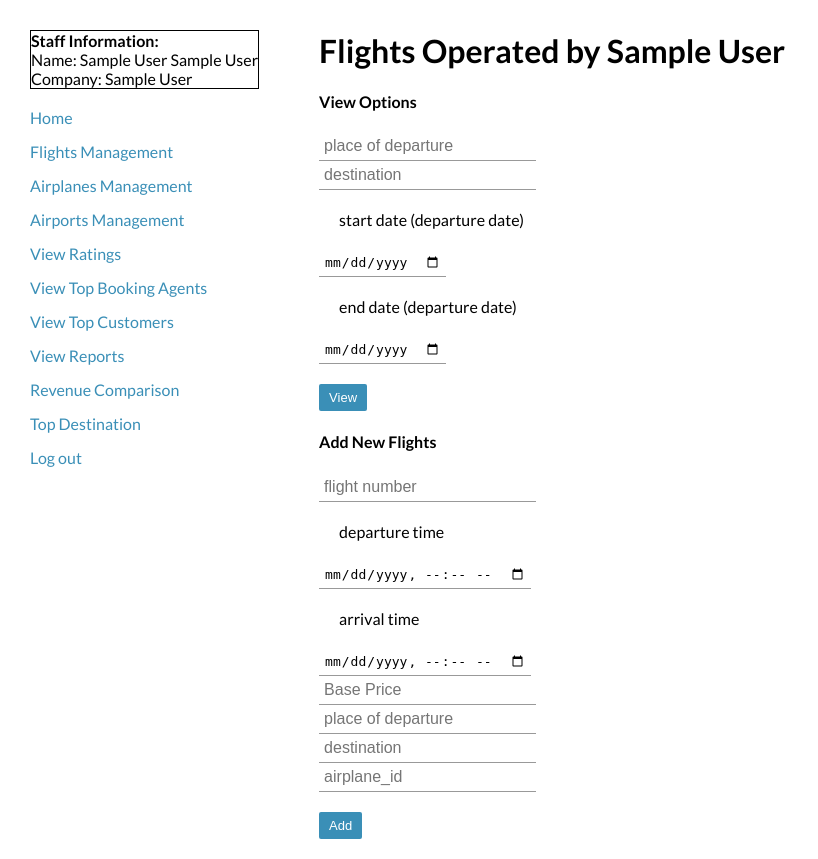
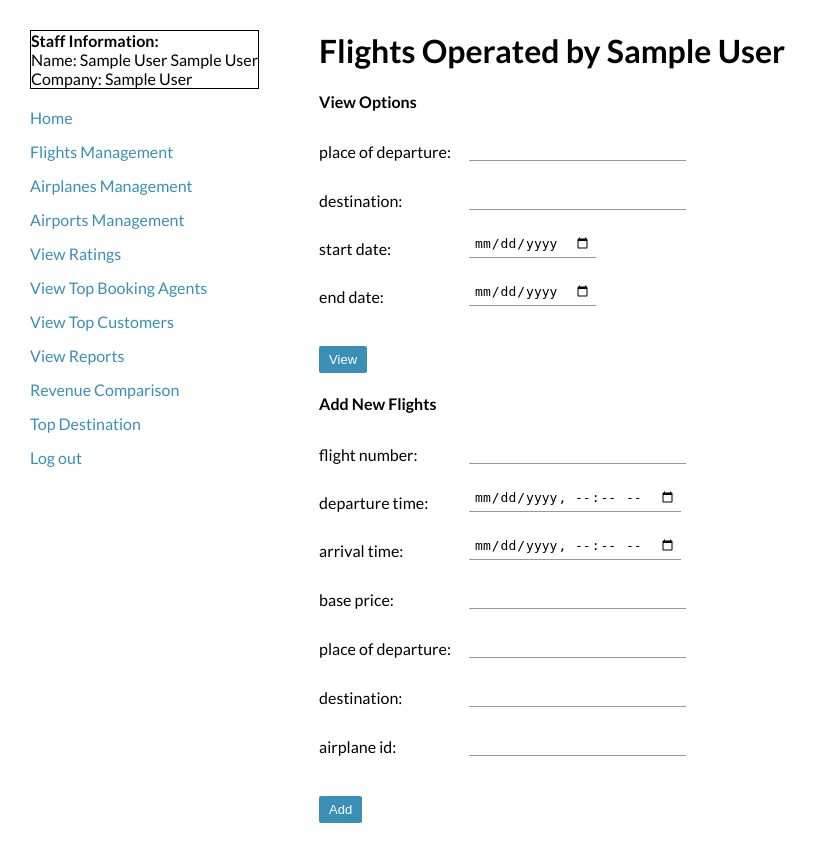
Before and after one commit to RomolaZhang/DatabasesProject, a Flask app: template myapp/templates/flightManage.html in a window 1280 px wide. Shown: the whole page, without its empty margins (0-818 px from the left). After the commit the page ends 823 px from the top, so only its background shows below. Run offline with Flask 2, Linux system fonts and the light colour scheme; the template is opened without the code that fills it, so the values that code supplies are empty; the visitor is signed in with stand-in values (Sample User, id 1).

Commit message:
feat: update

```diff
--- a/myapp/public.py
+++ b/myapp/public.py
@@ -19,8 +19,7 @@ def searchFlights():
     dept_date = request.form['dept_date']
     return_date = request.form['return_date']
 
-    if datetime.strptime(dept_date, "%Y-%m-%d") < datetime.now() or \
-        datetime.strptime(return_date, "%Y-%m-%d") < datetime.now() :
+    if datetime.strptime(dept_date, "%Y-%m-%d") < datetime.now():
         return render_template("index.html", error = "The dates you entered have already passed.")
 
     #open cursor
@@ -33,7 +32,7 @@ def searchFlights():
     data = cursor.fetchall()
 
     if return_date:
-        if dept_date > return_date:
+        if datetime.strptime(dept_date, "%Y-%m-%d") > datetime.strptime(return_date, "%Y-%m-%d"):
             return render_template("search.html", error = "The dates you entered are invalid.")
         query2 = "select * from flight natural join airplane, airport as A, airport as B where flight.dept_from = A.name and flight.arr_at = B.name and (A.name = %s or A.city = %s) and (B.name = %s or B.city = %s) and date(dept_time) = %s "
         cursor.execute(query2, ( arr_at, arr_at, dept_from, dept_from, return_date))
--- a/myapp/templates/flightManage.html
+++ b/myapp/templates/flightManage.html
@@ -34,12 +34,22 @@
             <div class = "condition panel">
                 <form action='/flightManage' method="POST">
                     <h4> View Options </h4>
-                    <input type="text" name = "dept_from" placeholder="place of departure" required/> </br>
-                    <input type="text" name = "arr_at" placeholder="destination" required/></br>
-                    <div class="prompt">start date (departure date)</div>
-                    <input type="date" name = "start_date" placeholder="start date date" required/></br>
-                    <div class="prompt">end date (departure date)</div>
-                    <input type="date" name = "end_date" placeholder="end date" required/></br>
+                    <div class="inputBlock">
+                        <label for="dept_from">place of departure:</label>
+                        <input type="text" name = "dept_from" required/> </br>
+                    </div>
+                    <div class="inputBlock">
+                        <label for="arr_at">destination:</label>
+                        <input type="text" name = "arr_at" required/></br>
+                    </div>
+                    <div class="inputBlock">
+                        <label for="start_date">start date:</label>
+                        <input type="date" name = "start_date" required/></br>
+                    </div>
+                    <div class="inputBlock">
+                        <label for="end_date">end date:</label>
+                        <input type="date" name = "end_date" required/></br>
+                    </div>
                     <input type="submit" value = View> <br>
                 </form>
             </div>
@@ -92,24 +102,48 @@
                 {% endif %}
                 </table>
 
+                {% if error %}
+                <p class="noFound"><strong>Error:</strong> {{error}}</p>
+                <a href='/flightManage'>Go back to Default </a>
+                {% endif %}
+
                 {% if noFound %}
                 <p class="noFound"><strong>Error:</strong> {{noFound}}</p>
-                <a href='/flightManage'>Go back to Flight Management</a>
+                <a href='/flightManage'>Go back to Default </a>
                 {% endif %}
             </div>
 
             <div class = "add_flight">
                 <h4> Add New Flights </h4>
                 <form action = "/addFlight" method = "POST">
-                    <input type="text" name = "flight_num1" placeholder="flight number" required/> </br>
-                    <div class="prompt">departure time </div>
-                    <input type="datetime-local" name = "dept_time1" placeholder="departure time" required/></br>
-                    <div class="prompt">arrival time </div>
-                    <input type="datetime-local" name = "arr_time1" placeholder="arrival time" required/></br>
-                    <input type="text" name = "base_price1" placeholder="Base Price" required/> </br>
-                    <input type="text" name = "dept_from1" placeholder="place of departure" required/> </br>
-                    <input type="text" name = "arr_at1" placeholder="destination" required/></br>
-                    <input type="text" name = "airplane_id1" placeholder="airplane_id" required/></br>
+                    <div class="inputBlock">
+                        <label for="flight_num1">flight number:</label>
+                        <input type="text" name = "flight_num1" required/> </br>
+                    </div>
+                    <div class="inputBlock">
+                        <label for="dept_time1">departure time:</label>
+                        <input type="datetime-local" name = "dept_time1" required/></br>
+                    </div>
+                    <div class="inputBlock">
+                        <label for="arr_time1">arrival time:</label>
+                        <input type="datetime-local" name = "arr_time1" required/></br>
+                    </div>
+                    <div class="inputBlock">
+                        <label for="base_price1">base price:</label>
+                        <input type="text" name = "base_price1" required/> </br>
+                    </div>
+                    <div class="inputBlock">
+                        <label for="dept_from1">place of departure:</label>
+                        <input type="text" name = "dept_from1" required/> </br>
+                    </div>
+                    <div class="inputBlock">
+                        <label for="arr_at1">destination:</label>
+                        <input type="text" name = "arr_at1" required/></br>
+                    </div>
+                    <div class="inputBlock">
+                        <label for="airplane_id1">airplane id:</label>
+                        <input type="text" name = "airplane_id1" required/></br>
+                    </div>
                     <input type="submit" value = Add> <br>
                 </form>
             </div>
```
Also changed, not shown: myapp/agent.py (+8 -2 lines), myapp/customer.py (+12 -13 lines), myapp/staff.py (+14 -4 lines), myapp/templates/commission.html (+10 -0 lines).
